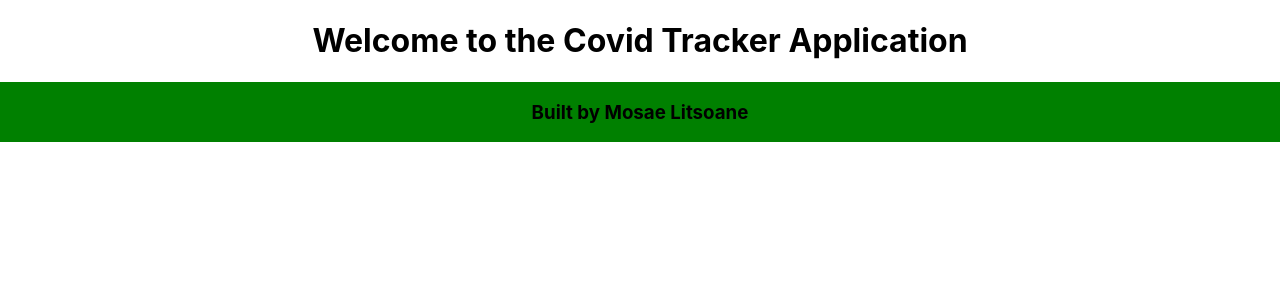
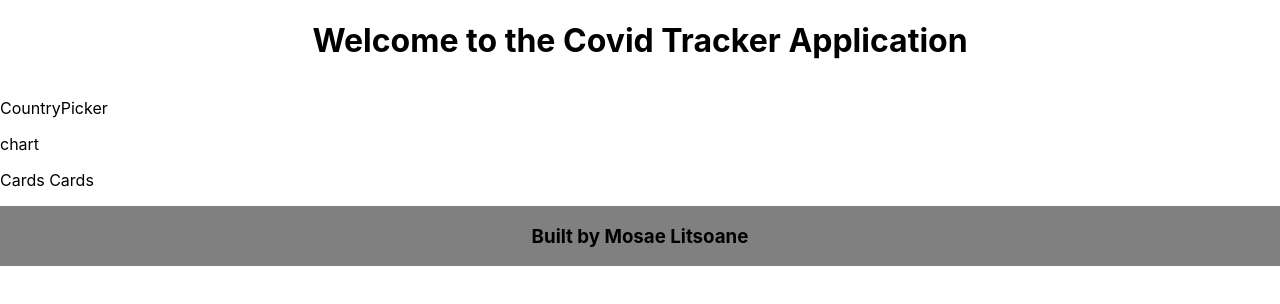
Before and after one commit to Mosae/covid-tracker, a React (Create React App) app in the folder covid-app/: page / in a window 1280 px wide. Shown: the top 304 px of the page. Built offline with nearby package versions, Linux system fonts and the light colour scheme.

Commit message:
Axios + More components

```diff
--- a/covid-app/src/App.js
+++ b/covid-app/src/App.js
@@ -1,9 +1,15 @@
 import Header from './components/Header';
 import Footer from './components/Footer';
+import Cards from './components/Cards/Cards';
+import Chart from './components/Chart/Chart';
+import CountryPicker from './components/CountryPicker/CountryPicker';
 function App() {
 	return (
 		<div className="App">
 			<Header />
+			<CountryPicker />
+			<Chart />
+			<Cards />
 			<Footer />
 		</div>
 	);
--- /dev/null
+++ b/covid-app/src/components/Cards/Cards.js
@@ -0,0 +1,17 @@
+import React, { useState, useEffect } from 'react';
+// import 'Cards.module.css';
+import axios from 'axios';
+function Cards() {
+	const [total, setTotal] = useState();
+	useEffect(() => {
+		axios.get('');
+	});
+
+	return (
+		<div className="cards">
+			<p>Cards Cards</p>
+		</div>
+	);
+}
+
+export default Cards;
--- /dev/null
+++ b/covid-app/src/components/Cards/Cards.module.css
@@ -0,0 +1,5 @@
+.cards {
+	display: flex;
+	justify-content: center;
+	background-color: green;
+}
--- /dev/null
+++ b/covid-app/src/components/Chart/Chart.jsx
@@ -0,0 +1,11 @@
+import React from 'react';
+
+function Chart() {
+	return (
+		<div>
+			<p>chart</p>
+		</div>
+	);
+}
+
+export default Chart;
--- /dev/null
+++ b/covid-app/src/components/CountryPicker/CountryPicker.jsx
@@ -0,0 +1,11 @@
+import React from 'react';
+
+function CountryPicker() {
+	return (
+		<div>
+			<p>CountryPicker</p>
+		</div>
+	);
+}
+
+export default CountryPicker;
--- a/covid-app/src/css/Footer.css
+++ b/covid-app/src/css/Footer.css
@@ -1,5 +1,5 @@
 .footer {
 	display: flex;
 	justify-content: center;
-	background-color: green;
+	background-color: gray;
 }
```
Also changed, not shown: covid-app/src/components/Chart/Cart.module.css (added), covid-app/src/components/CountryPicker/CountryPicker.css (added), 1 other file (tests, documents, lock files or other folders).
